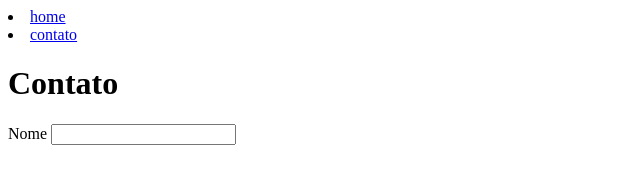
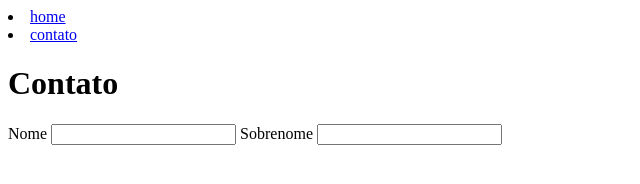
Before and after one commit to TiagoHeld/gitdesafio01, a plain HTML site: page contato.html in a window 1280 px wide. Shown: the whole page, without its empty margins (0-640 px from the left). Drawn offline with Linux system fonts and the light colour scheme.

Commit message:
modificacao arquivo index e no contato

```diff
--- a/contato.html
+++ b/contato.html
@@ -14,6 +14,8 @@
         <h1>Contato</h1>
         <label for="">Nome</label>
         <input type="text">
+        <label for="">Sobrenome</label>
+        <input type="text">
     </form>
 </body>
 </html>
```
Also changed, not shown: index.html (+1 -0 lines).
